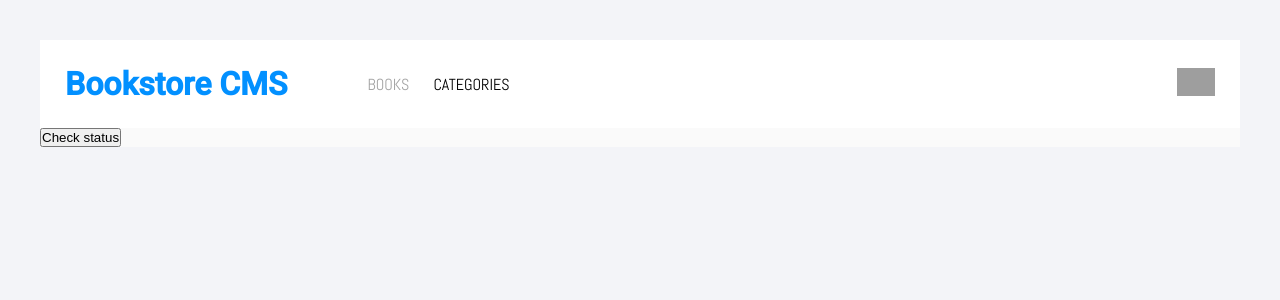
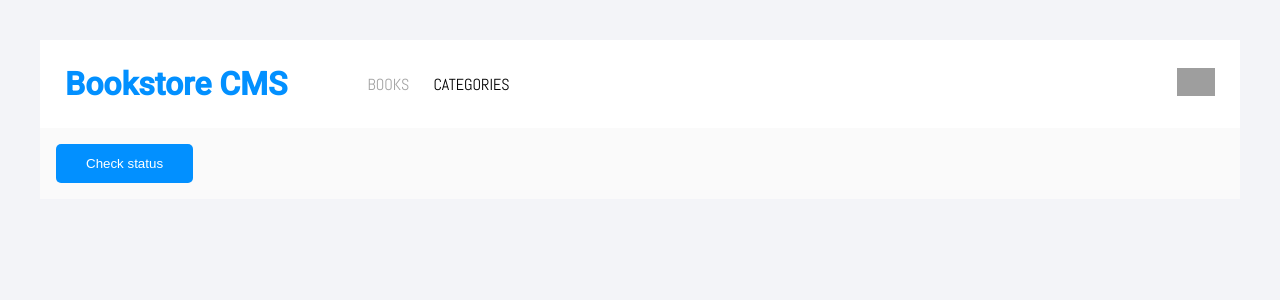
Before and after one commit to ShinhyoBelok/Bookstore, a React (Create React App) app: page /categories in a window 1280 px wide. Shown: the top 300 px of the page. Built offline with nearby package versions, Linux system fonts and the light colour scheme; no server answers; grey boxes are pictures that could not be loaded.

Commit message:
Add category css

```diff
--- /dev/null
+++ b/src/css/category.css
@@ -0,0 +1,14 @@
+.categorySection {
+  flex-direction: column;
+  padding: 1rem;
+}
+.categorySection button {
+  border: none;
+  border-radius: 5px;
+  background-color: #0290ff;
+  color: white;
+  padding: 12px 30px;
+  width: -webkit-fit-content;
+  width: -moz-fit-content;
+  width: fit-content;
+}
--- a/src/pages/Categories.js
+++ b/src/pages/Categories.js
@@ -1,6 +1,7 @@
 import React from 'react';
 import { useDispatch, useSelector } from 'react-redux';
 import { checkStatus, CHECK_STATUS } from '../redux/categories/categories';
+import '../css/category.css';
 
 export default function Categories() {
   const categories = useSelector((state) => state.categoriesStore.categories);
@@ -13,9 +14,9 @@ export default function Categories() {
     );
   };
   return (
-    <div>
+    <section className="categorySection flex">
       <h2>{categories}</h2>
       <button type="submit" onClick={clickHandler}>Check status</button>
-    </div>
+    </section>
   );
 }
--- /dev/null
+++ b/src/scss/category.scss
@@ -0,0 +1,14 @@
+$theme-blue: #0290ff;
+
+.categorySection {
+  flex-direction: column;
+  padding: 1rem;
+  button {
+    border: none;
+    border-radius: 5px;
+    background-color: $theme-blue;
+    color: white;
+    padding: 12px 30px;
+    width: fit-content;
+  }
+}
```
